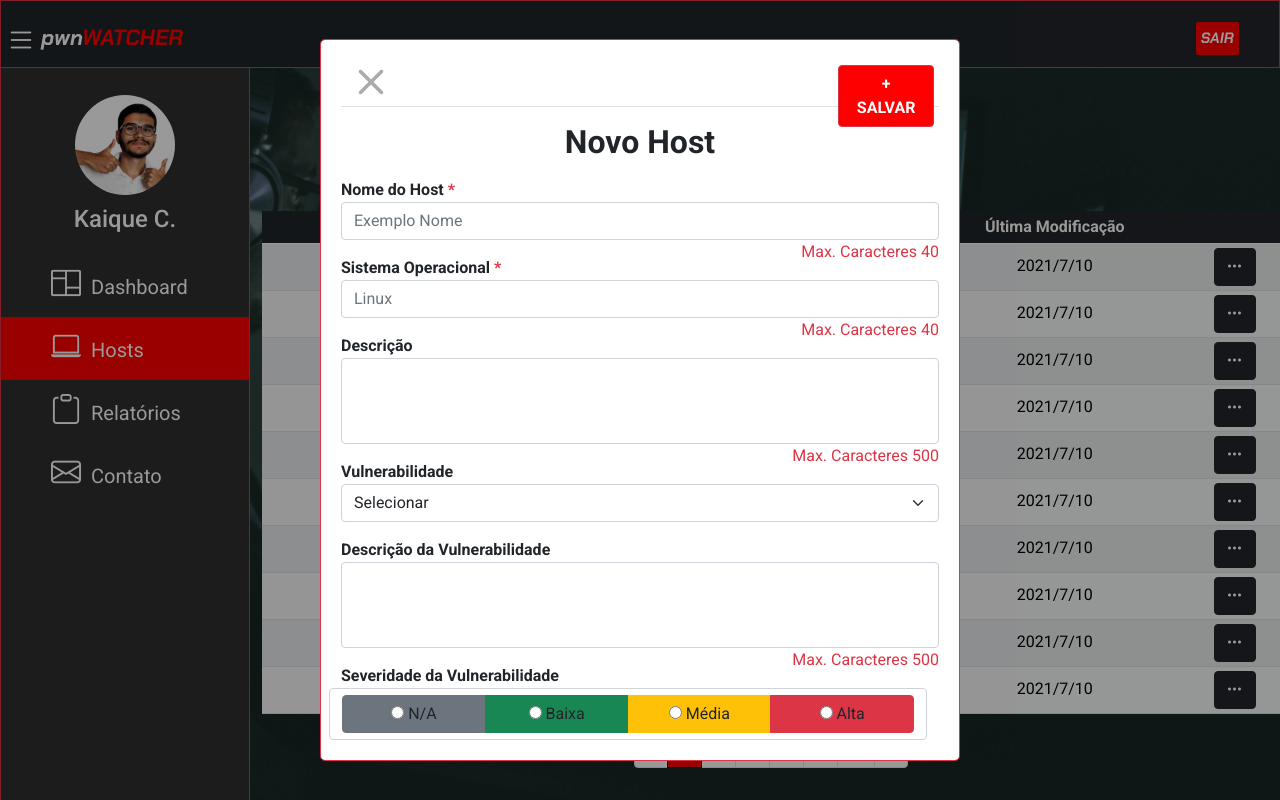
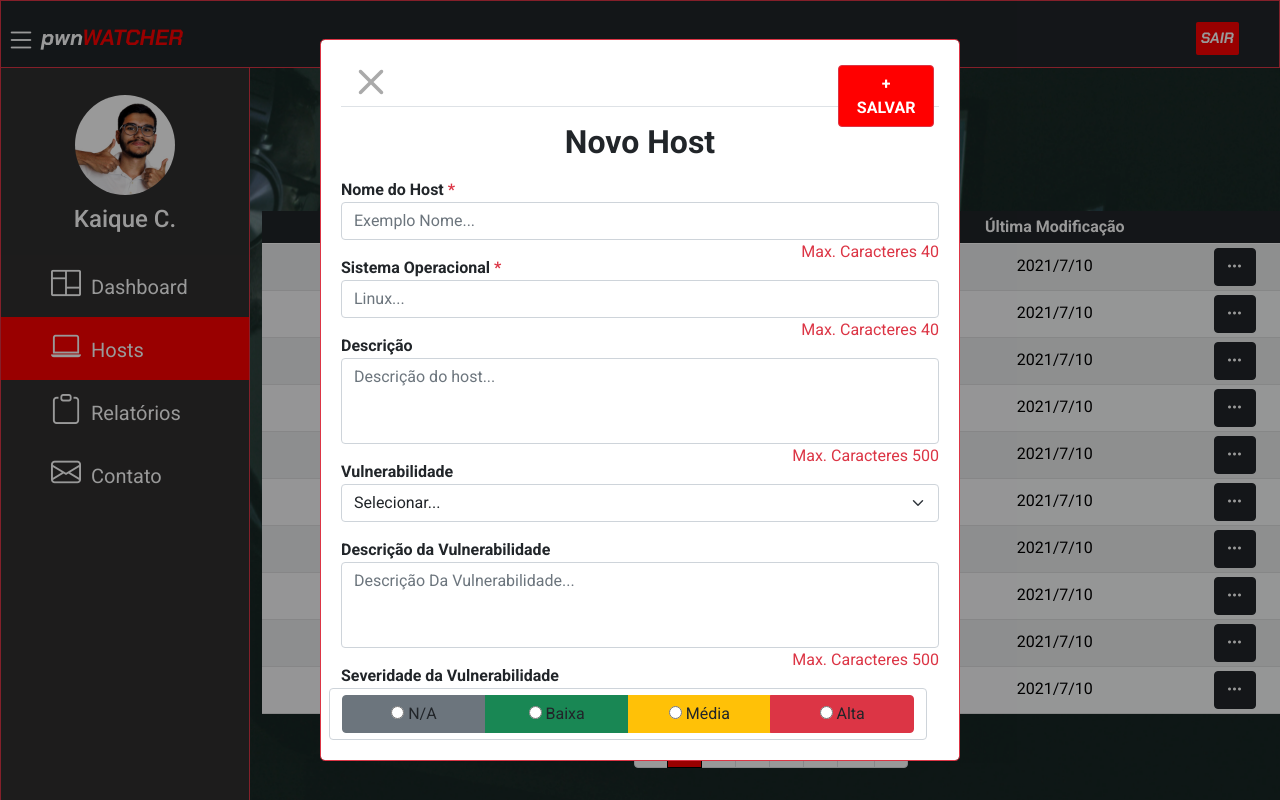
Before and after one commit to KaiRibeiro/Web01, a plain HTML site: page hosts.html in a window 1280 px wide. Both pictures are taken after a click on the button "+ NOVO HOST". Drawn offline with nearby package versions, Linux system fonts and the light colour scheme.

Commit message:
Ajustes Placeholder

```diff
--- a/hosts.html
+++ b/hosts.html
@@ -58,23 +58,23 @@
         <button type="submit" class="btn btn-danger fw-bold btnSalvar" id="btnSalvar">+ Salvar</button>
         <div class="form-group mb-3">
           <label for="iptNomeHost" class="fw-bold">Nome do Host<span class="text-danger"> *</span></label>
-          <input id="iptNomeHost" type="text" class="form-control" placeholder="Exemplo Nome" maxlength="40" required>
+          <input id="iptNomeHost" type="text" class="form-control" placeholder="Exemplo Nome..." maxlength="40" required>
           <label for="iptNomeHost" class="tmMax text-danger">Max. Caracteres 40</label>
         </div>
         <div class="form-group mb-3">
           <label for="iptSoHost" class="fw-bold">Sistema Operacional<span class="text-danger"> *</span></label>
-          <input id="iptSoHost" type="text" class="form-control" placeholder="Linux" maxlength="40" required>
+          <input id="iptSoHost" type="text" class="form-control" placeholder="Linux..." maxlength="40" required>
           <label for="iptSoHost" class="tmMax text-danger">Max. Caracteres 40</label>
         </div>
         <div class="form-group mb-3">
           <label for="txtDescriHost" class="fw-bold">Descrição</label>
-          <textarea class="form-control" id="txtDescriHost" rows="3" maxlength="500"></textarea>
+          <textarea class="form-control" id="txtDescriHost" rows="3" maxlength="500" placeholder="Descrição do host..."></textarea>
           <label for="txtDescriHost" class="tmMax text-danger">Max. Caracteres 500</label>
         </div>
         <div class="form-group mb-3">
           <label for="selVulne" class="fw-bold">Vulnerabilidade</label>
           <select class="form-select" id="selVulne">
-            <option value="1">Selecionar</option>
+            <option value="1">Selecionar...</option>
             <option value="2">Software Desatualizado</option>
             <option value="3">Configuração Incorreta</option>
             <option value="4">Credencias Fracas</option>
@@ -85,7 +85,7 @@
         </div>
         <div class="form-group mb-3">
           <label for="txtDescriVuln" class="fw-bold">Descrição da Vulnerabilidade</label>
-          <textarea class="form-control" id="txtDescriVuln" rows="3" maxlength="500"></textarea>
+          <textarea class="form-control" id="txtDescriVuln" rows="3" maxlength="500" placeholder="Descrição Da Vulnerabilidade..."></textarea>
           <label for="txtDescriVuln" class="tmMax text-danger">Max. Caracteres 500</label>
         </div>
         <div class="form-group">
```
Also changed, not shown: relatorios.html (+4 -4 lines).
